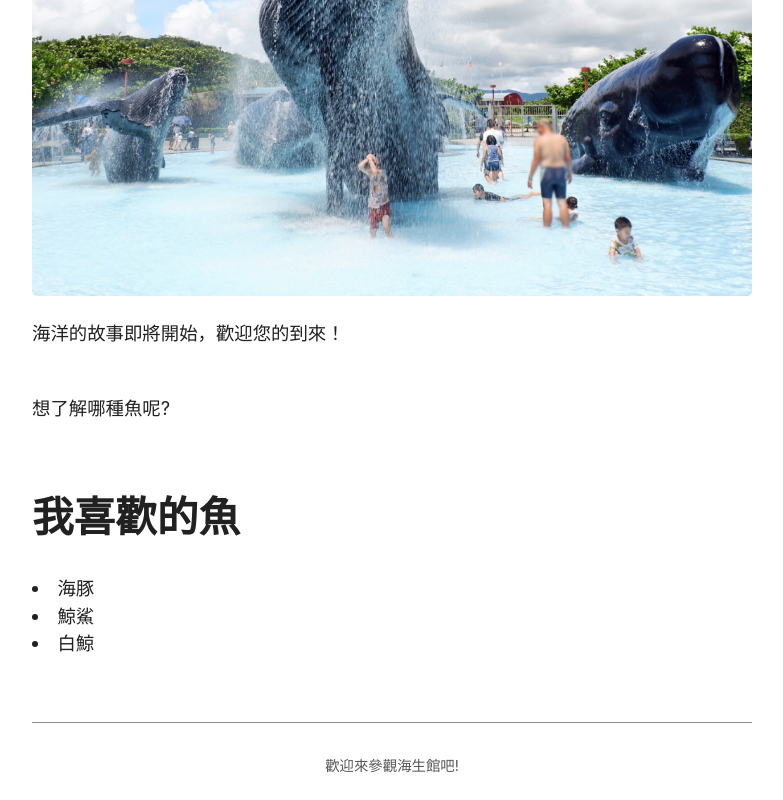
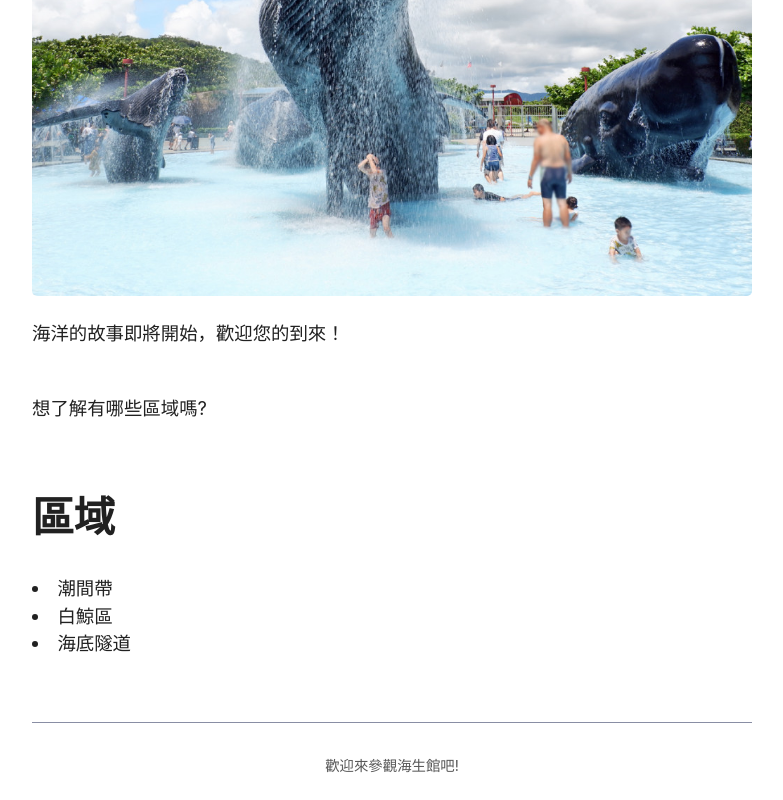
Before and after one commit to jun960810/w1, a plain HTML site: page index.html in a window 1280 px wide. Shown: the part 421-1221 px from the top of the page, without its empty margins (248-1031 px from the left). Drawn offline with Linux system fonts and the light colour scheme.

Commit message:
Update index.html

```diff
--- a/index.html
+++ b/index.html
@@ -19,12 +19,12 @@
     <main></main>
     <img src="images/海生館.jpg"alt="海生館">
     <p>海洋的故事即將開始，歡迎您的到來！</p>
-    <p>想了解哪種魚呢?</p>
-    <h2>我喜歡的魚</h2>
+    <p>想了解有哪些區域嗎?</p>
+    <h2>區域</h2>
     <u1>
-        <li>海豚</li>
-        <li>鯨鯊</li>
-        <li>白鯨</li>
+        <li>潮間帶</li>
+        <li>白鯨區</li>
+        <li>海底隧道</li>
     </u1>
 
     </main>
```
